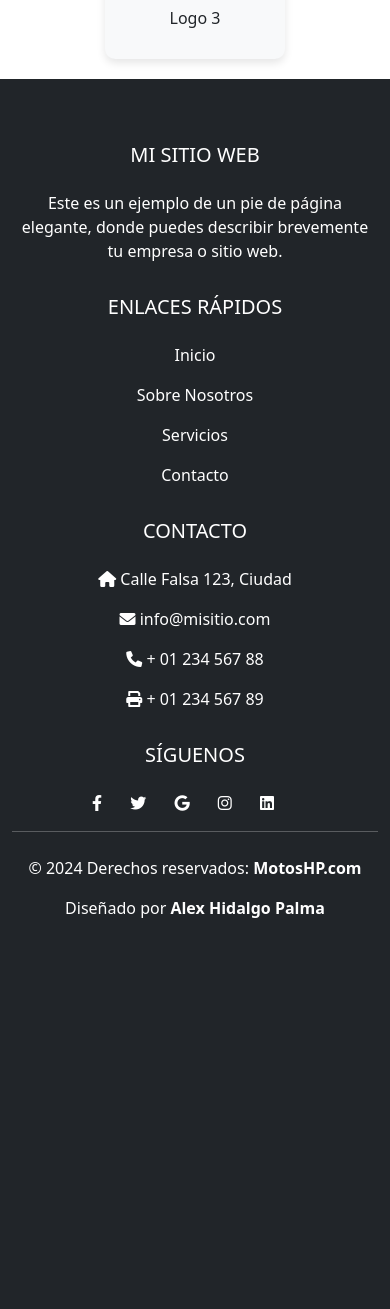
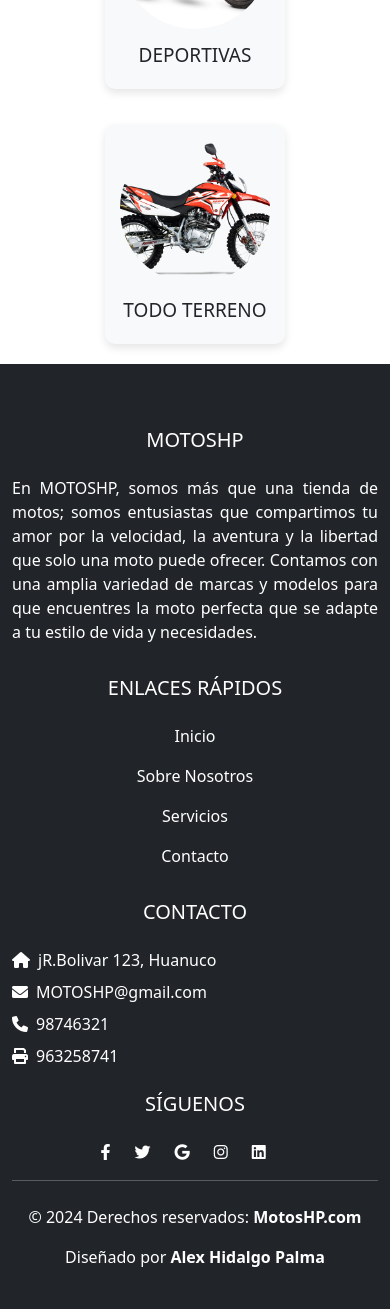
Before and after one commit to AlexhpSENATI/entregablefinals, a Flask app: page / in a window 390 px wide. Shown: the part 1459-2768 px from the top of the page. Before the commit the page ends 2377 px from the top, so only its background shows below. Run offline with Flask 3, Linux system fonts and the light colour scheme.

Commit message:
corregido front

```diff
--- a/static/css/styles.css
+++ b/static/css/styles.css
@@ -28,11 +28,11 @@
 /* Contenedor de los cards */
 .card-container {
   display: flex;
-  gap: 20px; /* Espacio entre los cards */
-  justify-content: center; /* Centra los cards horizontalmente */
-  align-items: center; /* Alinea los cards verticalmente */
-  flex-wrap: wrap; /* Permite que los cards se envuelvan en varias líneas si es necesario */
-  padding: 20px; /* Espacio interior para el contenedor */
+  gap: 35px; /* Espacio entre los cards */
+  justify-content: center;
+  align-items: center;
+  flex-wrap: wrap;
+  padding: 20px;
 }
 
 /* Card redondo */
@@ -44,11 +44,11 @@
   height: 220px; /* Altura total para incluir el texto */
   transition: transform 0.3s, background-color 0.3s, color 0.3s; /* Suaviza las transiciones */
   background-color: #f8f9fa; /* Color de fondo por defecto */
-  border-radius: 10px; /* Bordes redondeados */
-  padding: 10px; /* Espacio interior */
-  text-decoration: none; /* Elimina el subrayado de los enlaces */
-  color: inherit; /* Hereda el color del texto */
-  box-shadow: 0 4px 8px rgba(0, 0, 0, 0.1); /* Sombra para dar un efecto de elevación */
+  border-radius: 10px;
+  padding: 10px;
+  text-decoration: none;
+  color: inherit;
+  box-shadow: 0 4px 8px rgba(0, 0, 0, 0.1);
 }
 
 .round-card-new img {
@@ -56,7 +56,7 @@
   height: 150px; /* Mantiene la forma redonda */
   border-radius: 50%; /* Hace la imagen redonda */
   object-fit: cover; /* La imagen cubre todo el círculo */
-  margin-bottom: 10px; /* Espacio entre el círculo y el texto */
+  margin-bottom: 15px; /* Espacio entre el círculo y el texto */
 }
 
 .round-card-new:hover {
@@ -66,7 +66,7 @@
 
 .round-card-new h4 {
   margin: 0;
-  font-size: 16px; /* Tamaño del texto */
+  font-size: 19px; /* Tamaño del texto */
   transition: color 0.3s; /* Transición suave para el color */
 }
 
@@ -81,3 +81,22 @@
   font-size: 28px;
   font-weight: bold;
 }
+/* wasap */
+.btn-whatsapp {
+  position: fixed;
+  width: 80px;
+  height: 80px;
+  bottom: 20px;
+  right: 20px;
+
+  border-radius: 50%;
+  text-align: center;
+  font-size: 22px;
+  z-index: 1000;
+}
+
+.btn-whatsapp img {
+  width: 100%;
+  height: 100%;
+  border-radius: 50%;
+}
--- a/templates/index.html
+++ b/templates/index.html
@@ -128,31 +128,39 @@
       <img src="static/images/cinta10.png" alt="Logo 10" />
     </div>
     <!-- Tipo de moto  -->
-    <div class="subtitle">Motos</div>
+    <div class="subtitle">MODELOS POPULARES</div>
     <div class="card-container">
       <a href="link1.html" class="round-card-new">
-        <img src="static/images/logo1.png" alt="Logo 1" />
-        <h4>Logo 1</h4>
+        <img src="static/images/motocard1.png" alt="Logo 1" />
+        <h4>PISTERAS</h4>
       </a>
       <a href="link2.html" class="round-card-new">
-        <img src="static/images/logo2.png" alt="Logo 2" />
-        <h4>Logo 2</h4>
+        <img src="static/images/motocard2.png" alt="Logo 2" />
+        <h4>SCOOTER</h4>
       </a>
       <a href="link3.html" class="round-card-new">
-        <img src="static/images/logo3.png" alt="Logo 3" />
-        <h4>Logo 3</h4>
+        <img src="static/images/motocard3.png" alt="Logo 3" />
+        <h4>DEPORTIVAS</h4>
+      </a>
+      <!-- Nuevo card agregado -->
+      <a href="link4.html" class="round-card-new">
+        <img src="static/images/motocard4.png" alt="Logo 4" />
+        <h4>TODO TERRENO</h4>
       </a>
     </div>
 
     <!-- Pie de página -->
     <footer class="bg-dark text-white pt-5 pb-4">
-      <div class="container text-center text-md-left">
-        <div class="row text-center text-md-left">
+      <div class="container text-center">
+        <div class="row">
           <div class="col-md-3 col-lg-3 col-xl-3 mx-auto mt-3">
-            <h5 class="text-uppercase mb-4 font-weight-bold">Mi Sitio Web</h5>
-            <p>
-              Este es un ejemplo de un pie de página elegante, donde puedes
-              describir brevemente tu empresa o sitio web.
+            <h5 class="text-uppercase mb-4 font-weight-bold">MOTOSHP</h5>
+            <p style="text-align: justify">
+              En MOTOSHP, somos más que una tienda de motos; somos entusiastas
+              que compartimos tu amor por la velocidad, la aventura y la
+              libertad que solo una moto puede ofrecer. Contamos con una amplia
+              variedad de marcas y modelos para que encuentres la moto perfecta
+              que se adapte a tu estilo de vida y necesidades.
             </p>
           </div>
 
@@ -160,6 +168,7 @@
             <h5 class="text-uppercase mb-4 font-weight-bold">
               Enlaces rápidos
             </h5>
+            <div class="text-center">
               <p>
                 <a href="#" class="text-white" style="text-decoration: none"
                   >Inicio</a
@@ -181,17 +190,31 @@
                 >
               </p>
             </div>
+          </div>
 
           <div class="col-md-3 col-lg-2 col-xl-2 mx-auto mt-3">
-            <h5 class="text-uppercase mb-4 font-weight-bold">Contacto</h5>
-            <p><i class="fas fa-home mr-3"></i> Calle Falsa 123, Ciudad</p>
-            <p><i class="fas fa-envelope mr-3"></i> info@misitio.com</p>
-            <p><i class="fas fa-phone mr-3"></i> + 01 234 567 88</p>
-            <p><i class="fas fa-print mr-3"></i> + 01 234 567 89</p>
+            <h5 class="text-uppercase mb-4 font-weight-bold text-center">
+              Contacto
+            </h5>
+            <div>
+              <p class="d-flex align-items-center mb-2">
+                <i class="fas fa-home me-2"></i> jR.Bolivar 123, Huanuco
+              </p>
+              <p class="d-flex align-items-center mb-2">
+                <i class="fas fa-envelope me-2"></i> MOTOSHP@gmail.com
+              </p>
+              <p class="d-flex align-items-center mb-2">
+                <i class="fas fa-phone me-2"></i> 98746321
+              </p>
+              <p class="d-flex align-items-center mb-2">
+                <i class="fas fa-print me-2"></i> 963258741
+              </p>
+            </div>
           </div>
 
           <div class="col-md-4 col-lg-3 col-xl-3 mx-auto mt-3">
             <h5 class="text-uppercase mb-4 font-weight-bold">Síguenos</h5>
+            <div class="d-flex justify-content-center">
               <a
                 href="https://www.facebook.com/Alexispll24?locale=es_LA"
                 class="text-white me-4"
@@ -211,30 +234,32 @@
               ></a>
             </div>
           </div>
+        </div>
 
         <hr class="mb-4" />
 
         <div class="row align-items-center">
-          <div class="col-md-7 col-lg-8">
-            <p class="text-center text-md-left">
+          <div class="col-md-7 col-lg-8 text-center text-md-center">
+            <p>
               © 2024 Derechos reservados:
-              <a href="#" class="text-white" style="text-decoration: none"
-                ><strong>MotosHP.com</strong></a
-              >
+              <a href="#" class="text-white" style="text-decoration: none">
+                <strong>MotosHP.com</strong>
+              </a>
             </p>
           </div>
 
-          <div class="col-md-5 col-lg-4">
-            <p class="text-center text-md-right">
+          <div class="col-md-5 col-lg-4 text-center text-md-center">
+            <p>
               Diseñado por
-              <a href="#" class="text-white" style="text-decoration: none"
-                ><strong>Alex Hidalgo Palma</strong></a
-              >
+              <a href="#" class="text-white" style="text-decoration: none">
+                <strong>Alex Hidalgo Palma</strong>
+              </a>
             </p>
           </div>
         </div>
       </div>
     </footer>
+
     <!-- LOGUIN FORMATO BARRA -->
     <div
       class="modal fade"
@@ -470,6 +495,12 @@
         </div>
       </div>
     </div>
+    <!-- WASAP -->
+    <a href="https://wa.me/941081494" class="btn-whatsapp" target="_blank">
+      <img src="static/images/wasap.png" alt="WhatsApp" />
+  </a>
+
+
     <!-- <script src="{{ url_for('static', filename='js/scripts.js') }}"></script> -->
     <script
       src="https://cdn.jsdelivr.net/npm/@popperjs/core@2.11.8/dist/umd/popper.min.js"
```
Also changed, not shown: app.py (+0 -14 lines), static/images/motocard4.png (added), static/images/wasap.png (added). Lines whose indentation alone changed are shown as unchanged.
